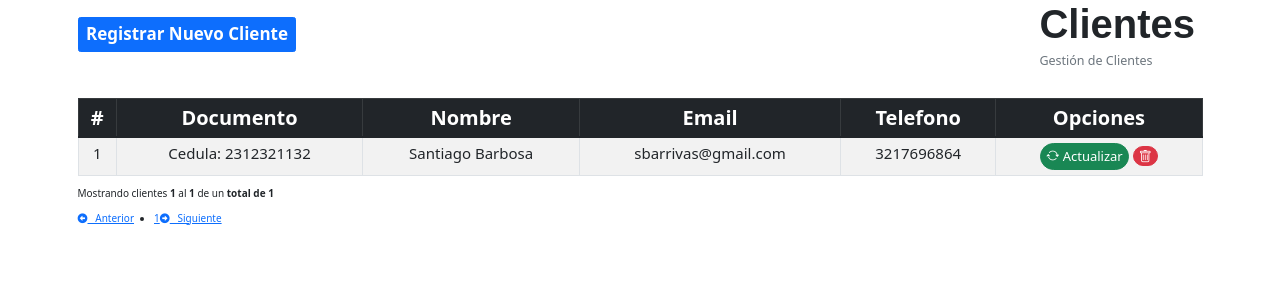
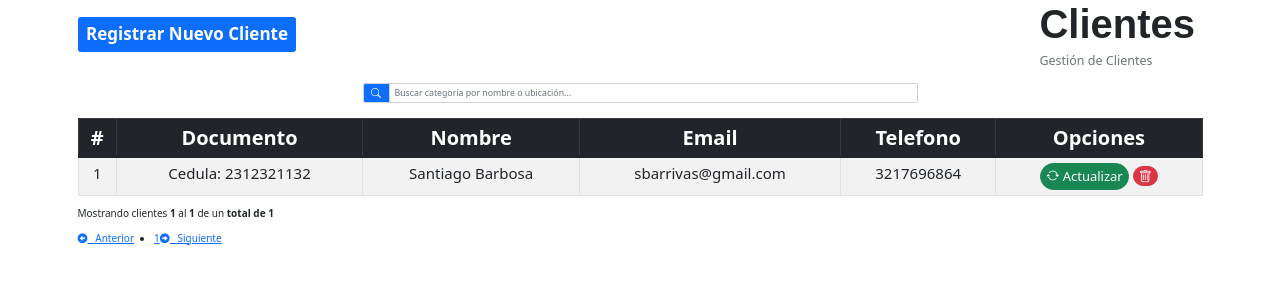
Before and after one commit to Julianpinto15/ventas, a PHP site: the page made by app/views/content/clientList-view.php in a window 1280 px wide. Shown: the top 300 px of the page. Run offline with PHP 8.4, Linux system fonts and the light colour scheme; data comes from the database, SQL or seed files in the repository; the template is opened without the code that fills it: most values are stand-ins (such as "Sample title", 1, 10 or a date in 2020); some libraries are stand-ins or nearby versions.

Commit message:
Se agrega buscador y actualizacion de productos

```diff
--- a/app/controllers/clientController.php
+++ b/app/controllers/clientController.php
@@ -549,6 +549,7 @@
 			}
 
 			# Verificando email #
+# Verificando email #
 if($email!=""){
     if(filter_var($email, FILTER_VALIDATE_EMAIL)){
         if (ctype_upper($email[0])) {
@@ -561,7 +562,10 @@ if($email!=""){
             return json_encode($alerta);
             exit();
         }
-        $check_email=$this->ejecutarConsulta("SELECT cliente_email FROM cliente WHERE cliente_email='$email'");
+
+        // Only check for duplicate email if it's different from current user's email
+        if($email != $datos['cliente_email']) {
+            $check_email=$this->ejecutarConsulta("SELECT cliente_email FROM cliente WHERE cliente_email='$email' AND cliente_id!='$id'");
             if($check_email->rowCount()>0){
                 $alerta=[
                     "tipo"=>"simple",
@@ -571,6 +575,7 @@ if($email!=""){
                 ];
                 return json_encode($alerta);
                 exit();
+            }
         }
     }else{
         $alerta=[
--- a/app/views/content/clientList-view.php
+++ b/app/views/content/clientList-view.php
@@ -13,7 +13,16 @@
             </div>
         </div>
     </div>
-
+    <div class="row justify-content-center mb-4">
+    <div class="col-md-6">
+        <div class="input-group">
+            <span class="input-group-text bg-primary text-white">
+                <i class="bi bi-search"></i>
+            </span>
+            <input type="text" id="buscador-cliente" class="form-control form-control-sm" placeholder="Buscar categoría por nombre o ubicación...">
+        </div>
+    </div>
+</div>
     <!-- Lista de Clientes -->
     <div id="lista-clientes" class="mt-4">
         <!-- Aquí se cargará la lista de clientes -->
@@ -73,7 +82,7 @@
                             <div class="mb-3">
                                 <label class="form-label fw-semibold text-model">Teléfono</label>
                                 <input class="form-control text-model_input" type="text" name="cliente_telefono"
-                                       pattern="[0-9()+]{8,20}" maxlength="20">
+                                       pattern="[0-9\\(\\)\\+]{8,20}" maxlength="20">
                             </div>
 
                             <div class="mb-3">
@@ -162,7 +171,7 @@
                             <div class="mb-3">
                                 <label class="form-label fw-semibold text-model">Teléfono</label>
                                 <input id="edit_cliente_telefono" class="form-control text-model_input" type="text"
-                                       name="cliente_telefono" pattern="[0-9()+]{8,20}" maxlength="20">
+                                       name="cliente_telefono" pattern="[0-9\\(\\)\\+]{8,20}" maxlength="20">
                             </div>
 
                             <div class="mb-3">
@@ -382,4 +391,12 @@ function eliminarCliente(id) {
     $(document).ready(function() {
         cargarClientes();
     });
+
+        // Buscador en tiempo real para categorías
+$("#buscador-cliente").on("keyup", function() {
+    var valor = $(this).val().toLowerCase();
+    $("#lista-clientes table tbody tr").filter(function() {
+        $(this).toggle($(this).text().toLowerCase().indexOf(valor) > -1);
+    });
+});
 </script>
```
Lines whose indentation alone changed are shown as unchanged.
